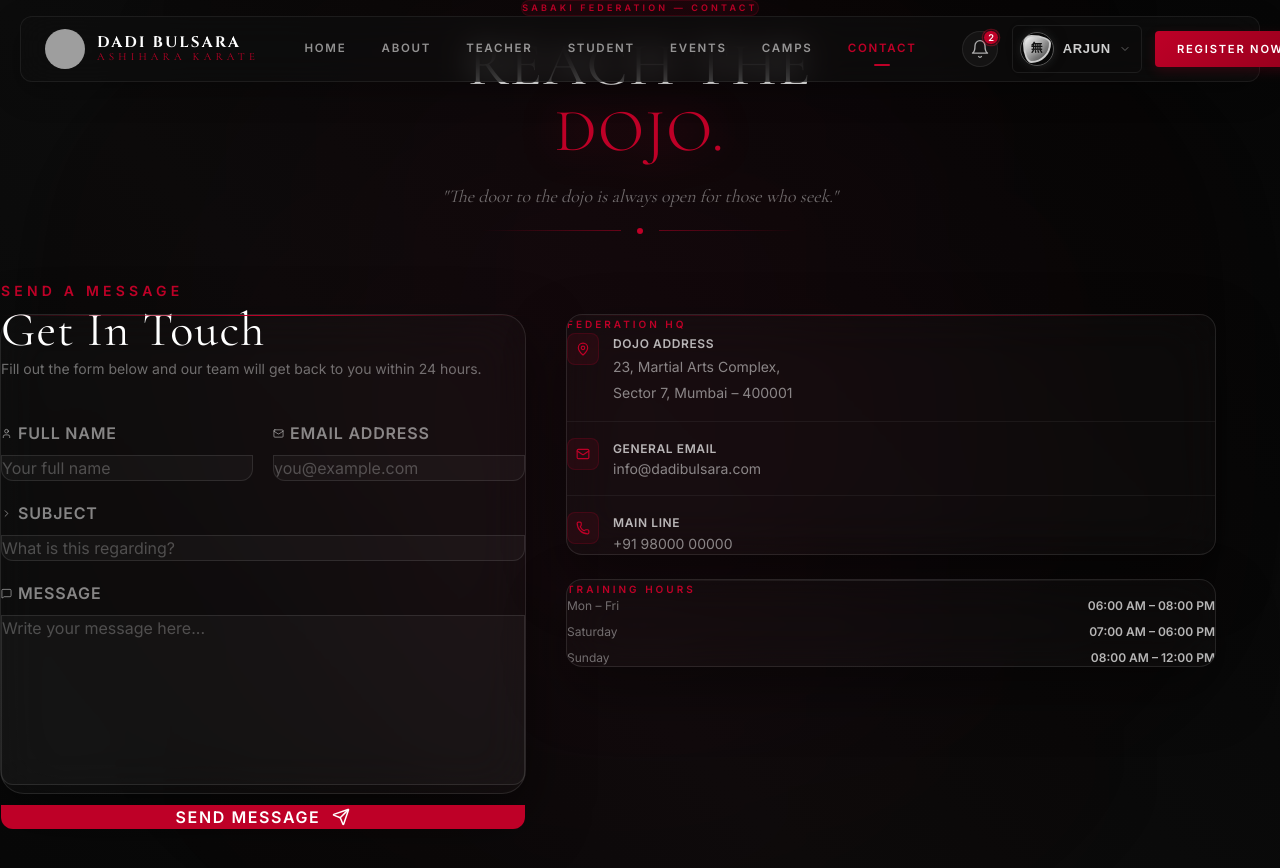
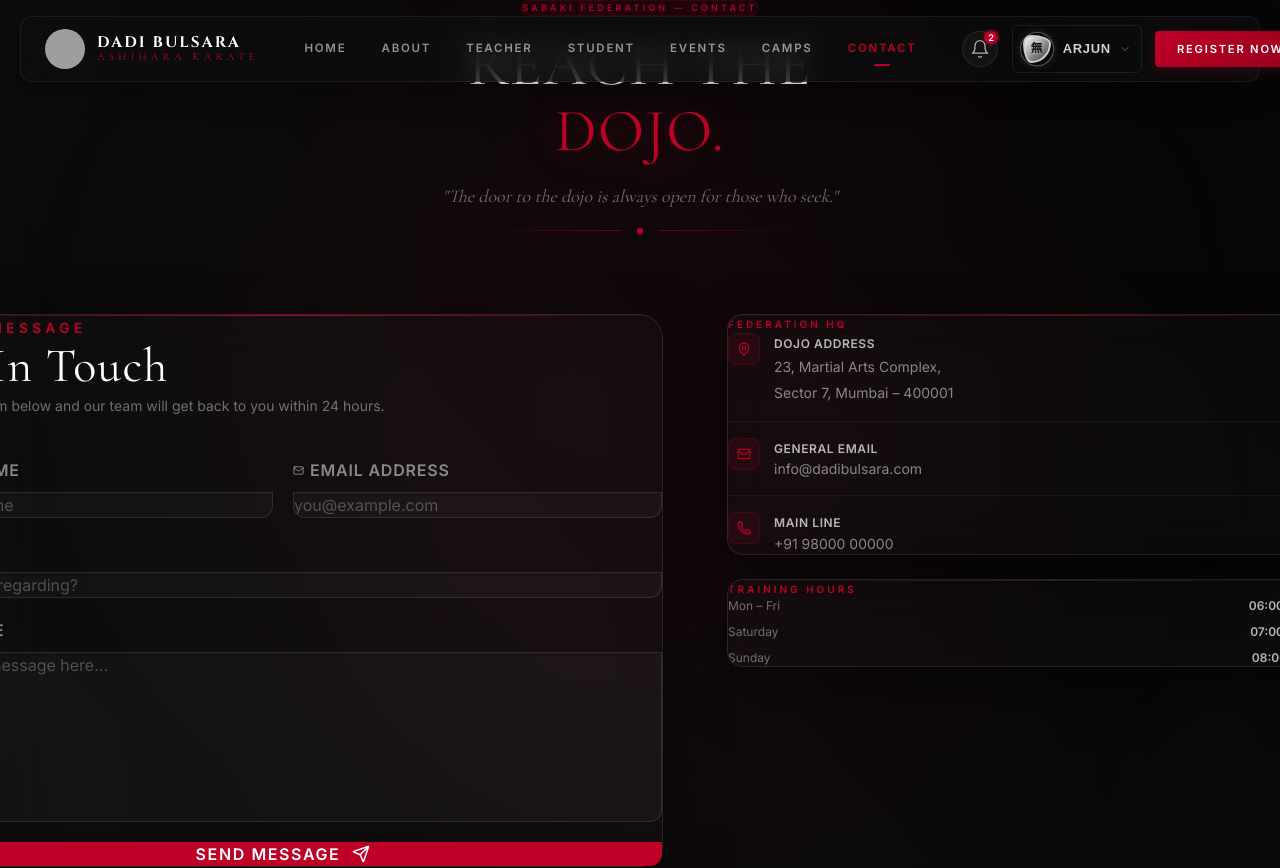
Before and after one commit to op2624685-sys/Dadi-Bulsara-Ashihara-Karate, a Next.js app: page /contact in a window 1280 px wide. Shown: the top 868 px of the page. Built offline with nearby package versions, Linux system fonts and the light colour scheme; grey boxes are pictures that could not be loaded.

Commit message:
try to fix the contact page

```diff
--- a/src/app/(main)/contact/ContactPage.tsx
+++ b/src/app/(main)/contact/ContactPage.tsx
@@ -150,13 +150,13 @@ export default function ContactPage() {
     return (
         <div
             ref={containerRef}
-            className="relative w-full min-h-screen mt-18 bg-gradient-to-tr from-[#060606] via-[#0c0c0c] to-[#060606] overflow-hidden selection:bg-[#BE0027]/30"
+            className="relative w-full min-h-screen mt-[72px] bg-gradient-to-tr from-[#060606] via-[#0c0c0c] to-[#060606] overflow-hidden selection:bg-[#BE0027]/30"
         >
             {/* ── Ambient Glows ── */}
             <div className="fixed top-0 left-1/4 w-[600px] h-[800px] bg-[#BE0027]/4 blur-[160px] rounded-full pointer-events-none" />
             <div className="fixed bottom-0 right-1/4 w-[600px] h-[800px] bg-[#BE0027]/3 blur-[180px] rounded-full pointer-events-none" />
 
-            <div className="relative z-10 mx-auto px-6 md:px-10 py-16 flex flex-col gap-20">
+            <div className="relative z-10 mx-auto w-full max-w-[1600px] px-6 md:px-10 py-16 flex flex-col gap-20">
 
                 {/* ══════════════════════════════════════════════════
                     SECTION 1 — HERO HEADER
@@ -183,12 +183,12 @@ export default function ContactPage() {
                 {/* ══════════════════════════════════════════════════
                     SECTION 2 — CONTACT FORM + INFO SIDEBAR
                 ══════════════════════════════════════════════════ */}
-                <div className="grid grid-cols-1 lg:grid-cols-[1fr_650px] gap-10 w-[95vw] max-w-[1800px] mx-auto">
+                <div className="grid grid-cols-1 lg:grid-cols-[minmax(0,1fr)_650px] xl:grid-cols-[760px_650px] gap-10 w-full xl:justify-center lg:items-start lg:gap-12 xl:gap-16">
 
                     {/* ── FORM PANEL ── */}
                     <div
                         ref={formRef}
-                        className="relative bg-white/[0.02] h-[60vh] gap-10 flex flex-col justify-center backdrop-blur-xl border border-white/10 rounded-3xl p-10 md:p-14 shadow-[0_24px_60px_rgba(0,0,0,0.5)]"
+                        className="relative w-full max-w-none bg-white/[0.02] h-auto min-h-[60vh] gap-10 flex flex-col justify-center backdrop-blur-xl border border-white/10 rounded-3xl p-8 sm:p-10 md:p-14 shadow-[0_24px_60px_rgba(0,0,0,0.5)]"
                     >
                         {/* Top accent line */}
                         <div className="absolute top-0 left-0 w-full h-[1px] bg-gradient-to-r from-transparent via-[#BE0027] to-transparent" />
@@ -314,7 +314,7 @@ export default function ContactPage() {
                     </div>
 
                     {/* ── INFO SIDEBAR ── */}
-                    <div className="h-full flex flex-col gap-6">
+                    <div className="h-full flex flex-col gap-6 lg:pt-6">
 
                         {/* Dojo Info Card */}
                         <div className="relative bg-white/[0.02] backdrop-blur-xl border border-white/10 rounded-2xl p-6 shadow-[0_24px_60px_rgba(0,0,0,0.4)] overflow-hidden">
```
